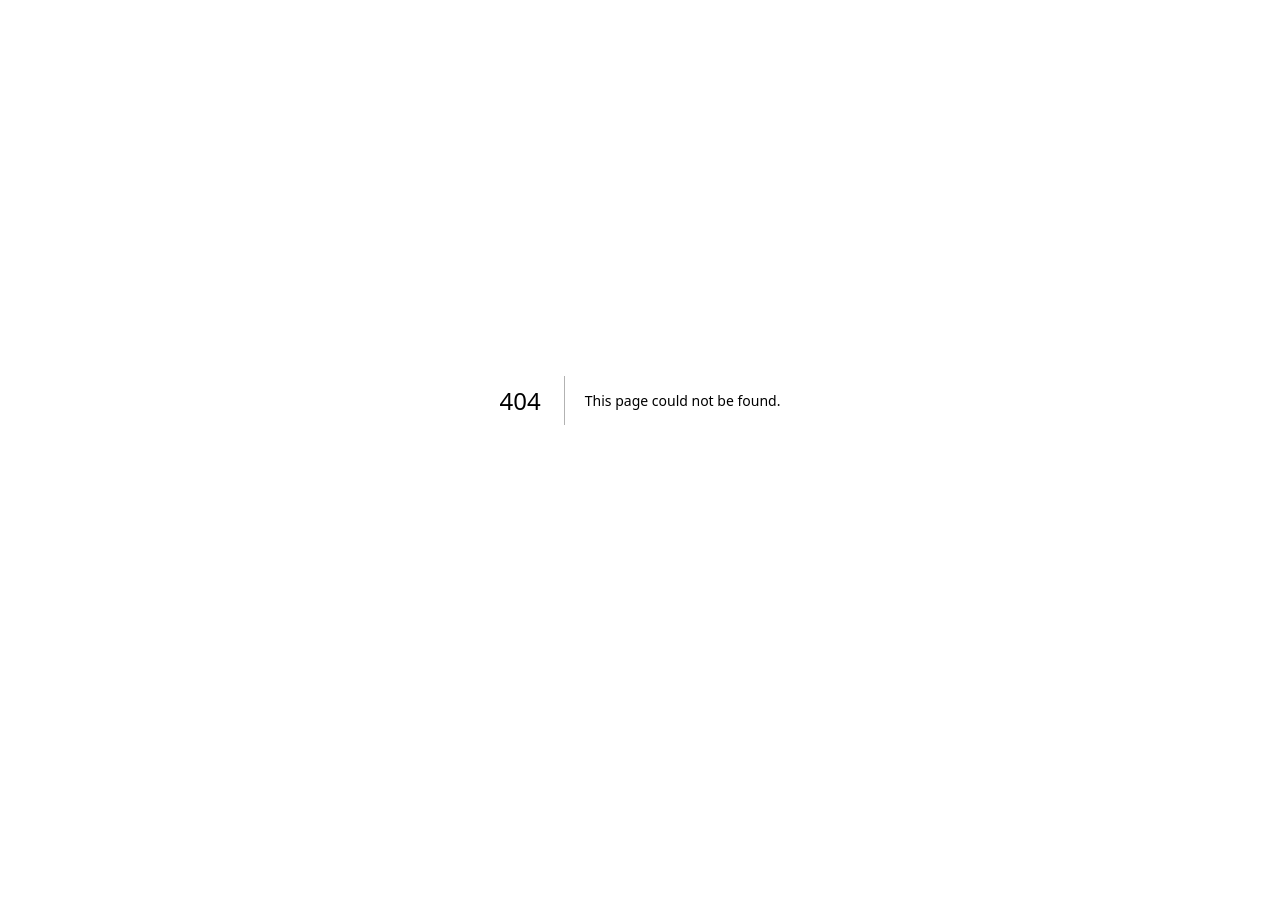
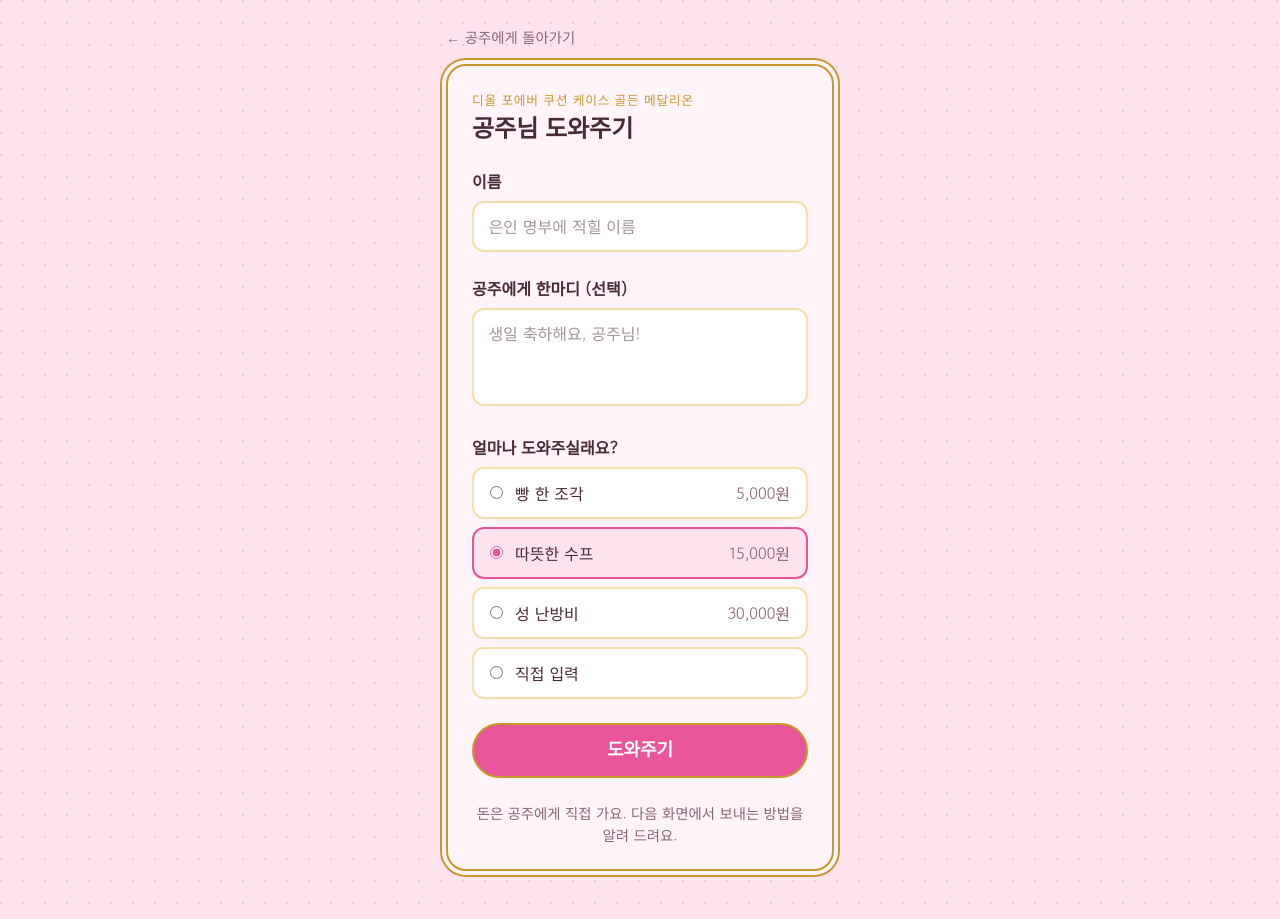
Before and after one commit to Jeonghyun-An/birthday-2026, a Next.js app: page /give in a window 1280 px wide. Before the commit this address had no page. Before the commit the page ends 800 px from the top, so only its background shows below. Built offline with nearby package versions, Linux system fonts and the light colour scheme; a web font is replaced by a local one.

Commit message:
feat: add give page with server action form

```diff
--- /dev/null
+++ b/src/app/give/GiveForm.tsx
@@ -0,0 +1,133 @@
+'use client';
+
+import { useActionState, useState } from 'react';
+import { script } from '@/config/script';
+import { formatWon } from '@/lib/format';
+import { MESSAGE_MAX, NAME_MAX } from '@/lib/validation';
+import { submitContribution } from './actions';
+import { initialGiveFormState } from './submit';
+
+const DEFAULT_CHOICE = String(script.presets[1].amount);
+
+export function GiveForm() {
+  const [state, formAction, pending] = useActionState(submitContribution, initialGiveFormState);
+  const values = state.status === 'error' ? state.values : null;
+  const errors = state.status === 'error' ? state.errors : {};
+  const initialChoice = values?.amountChoice || DEFAULT_CHOICE;
+  const [choice, setChoice] = useState(initialChoice);
+
+  return (
+    <form action={formAction} className="space-y-6">
+      {state.status === 'error' && state.formError && (
+        <p role="alert" className="rounded-xl bg-white px-4 py-3 text-rose-deep">
+          {state.formError}
+        </p>
+      )}
+
+      <div>
+        <label htmlFor="name" className="label">
+          {script.give.nameLabel}
+        </label>
+        <input
+          id="name"
+          name="name"
+          required
+          maxLength={NAME_MAX}
+          autoComplete="nickname"
+          defaultValue={values?.name ?? ''}
+          placeholder={script.give.namePlaceholder}
+          aria-invalid={Boolean(errors.name)}
+          aria-describedby={errors.name ? 'name-error' : undefined}
+          className="field"
+        />
+        {errors.name && (
+          <p id="name-error" className="field-error">
+            {errors.name}
+          </p>
+        )}
+      </div>
+
+      <div>
+        <label htmlFor="message" className="label">
+          {script.give.messageLabel}
+        </label>
+        <textarea
+          id="message"
+          name="message"
+          rows={3}
+          maxLength={MESSAGE_MAX}
+          defaultValue={values?.message ?? ''}
+          placeholder={script.give.messagePlaceholder}
+          aria-invalid={Boolean(errors.message)}
+          aria-describedby={errors.message ? 'message-error' : undefined}
+          className="field resize-none"
+        />
+        {errors.message && (
+          <p id="message-error" className="field-error">
+            {errors.message}
+          </p>
+        )}
+      </div>
+
+      <fieldset>
+        <legend className="label">{script.give.amountLabel}</legend>
+        <div className="space-y-2">
+          {script.presets.map((preset) => {
+            const value = String(preset.amount);
+            return (
+              <label key={value} className="option">
+                <input
+                  type="radio"
+                  name="amountChoice"
+                  value={value}
+                  required
+                  defaultChecked={initialChoice === value}
+                  onChange={() => setChoice(value)}
+                  className="accent-rose"
+                />
+                <span className="flex-1">{preset.label}</span>
+                <span className="text-ink-soft">{formatWon(preset.amount)}</span>
+              </label>
+            );
+          })}
+          <label className="option">
+            <input
+              type="radio"
+              name="amountChoice"
+              value="custom"
+              defaultChecked={initialChoice === 'custom'}
+              onChange={() => setChoice('custom')}
+              className="accent-rose"
+            />
+            <span className="flex-1">{script.give.customAmountLabel}</span>
+          </label>
+          {choice === 'custom' && (
+            <input
+              name="customAmount"
+              inputMode="numeric"
+              pattern="[0-9,]*"
+              required
+              defaultValue={values?.customAmount ?? ''}
+              placeholder={script.give.customAmountPlaceholder}
+              aria-label={script.give.customAmountLabel}
+              className="field"
+            />
+          )}
+        </div>
+        {errors.amount && <p className="field-error">{errors.amount}</p>}
+      </fieldset>
+
+      <div aria-hidden="true" className="absolute -left-[9999px] h-px w-px overflow-hidden">
+        <label>
+          웹사이트
+          <input name="website" tabIndex={-1} autoComplete="off" defaultValue="" />
+        </label>
+      </div>
+
+      <button type="submit" disabled={pending} className="btn-royal w-full">
+        {pending ? script.give.submitting : script.give.submit}
+      </button>
+      <p className="notice">{script.give.note}</p>
+    </form>
+  );
+}
--- /dev/null
+++ b/src/app/give/actions.ts
@@ -0,0 +1,16 @@
+'use server';
+
+import { revalidatePath } from 'next/cache';
+import { redirect } from 'next/navigation';
+import { getRepo } from '@/lib/supabase-repo';
+import { handleSubmit, rawFromFormData, type GiveFormState } from './submit';
+
+export async function submitContribution(
+  _previous: GiveFormState,
+  formData: FormData,
+): Promise<GiveFormState> {
+  const outcome = await handleSubmit(rawFromFormData(formData), getRepo);
+  if (outcome.kind === 'error') return outcome.state;
+  revalidatePath('/');
+  redirect(outcome.to);
+}
--- /dev/null
+++ b/src/app/give/page.tsx
@@ -0,0 +1,26 @@
+import type { Metadata } from 'next';
+import Link from 'next/link';
+import { princess } from '@/config/princess';
+import { script } from '@/config/script';
+import { GiveForm } from './GiveForm';
+
+export const metadata: Metadata = {
+  title: script.give.title,
+};
+
+export default function GivePage() {
+  return (
+    <main className="page">
+      <Link href="/?view=funding" className="back-link">
+        ← {script.give.back}
+      </Link>
+      <section className="royal-frame mt-4 p-6">
+        <p className="eyebrow">{princess.gift.name}</p>
+        <h1 className="mt-1 font-title text-2xl font-bold">{script.give.title}</h1>
+        <div className="mt-6">
+          <GiveForm />
+        </div>
+      </section>
+    </main>
+  );
+}
```
